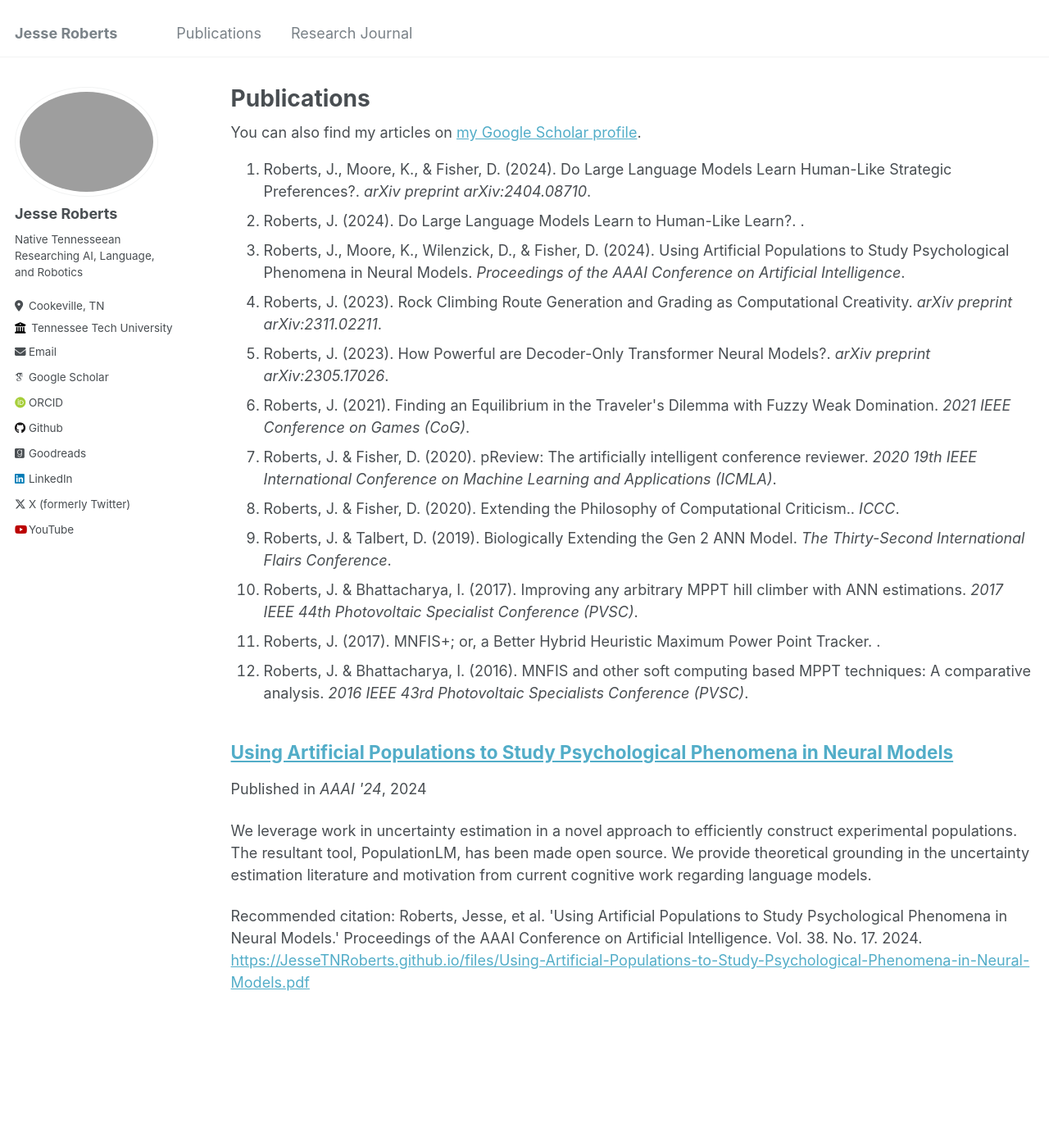
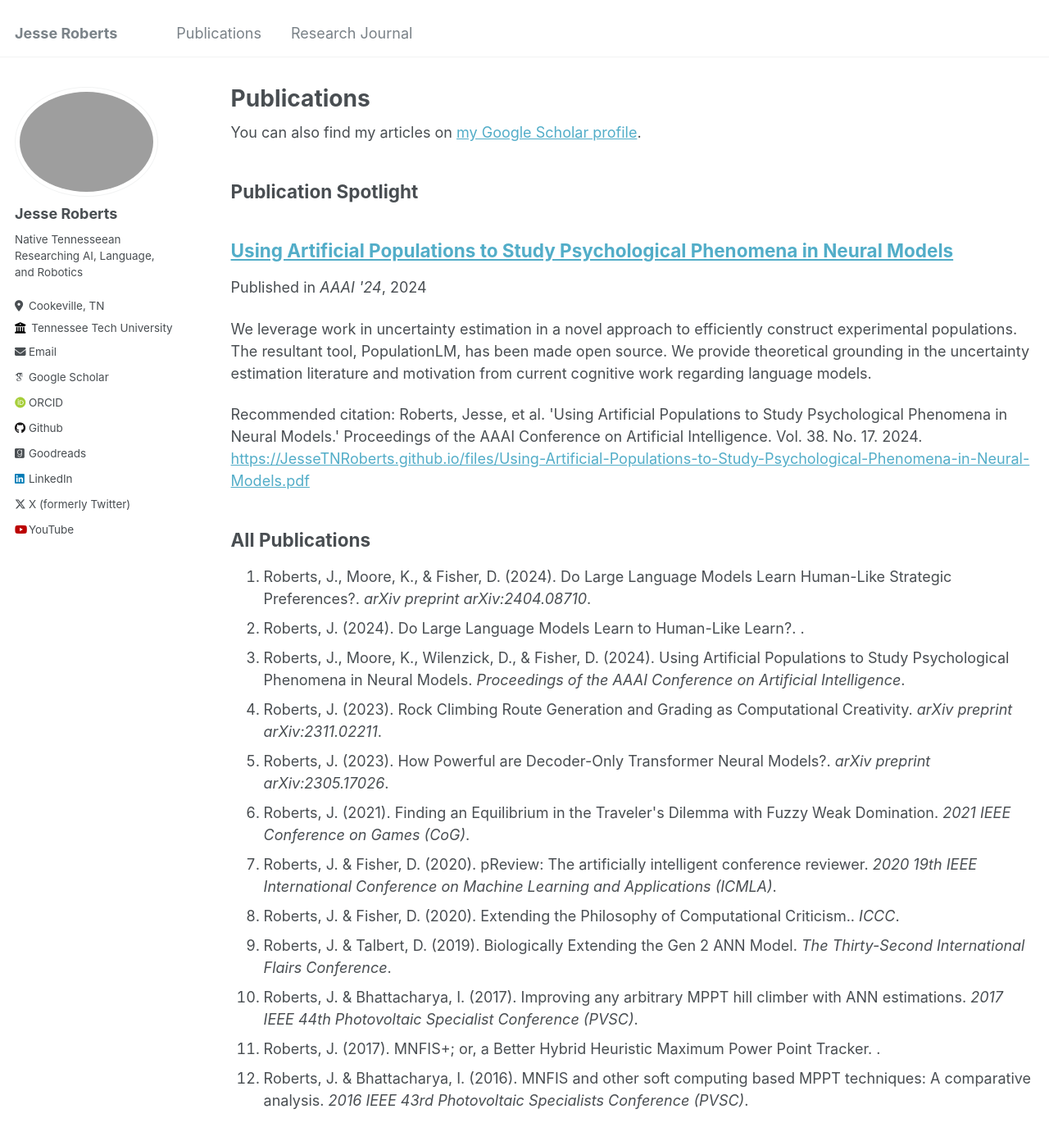
Before and after one commit to JesseTNRoberts/JesseTNRoberts.github.io, a Jekyll site: the page built from _pages/publications.md, in a window 1280 px wide and 1400 px high. Shown: the top 1392 px of the window at 82% size. Built offline with Jekyll 4.4.1, drawn with Linux system fonts in a browser that asks for light colours; nearby versions of some CDN libraries; some web fonts are replaced.

Commit message:
Update publications.md

```diff
--- a/_pages/publications.md
+++ b/_pages/publications.md
@@ -9,17 +9,13 @@ author_profile: true
   <div class="wordwrap">You can also find my articles on <a href="{{site.author.googlescholar}}">my Google Scholar profile</a>.</div>
 {% endif %}
 
-<div id="orcid-profiles-widget-js" data-orcids="0000-0002-6210-0678">
-      <!-- Container for ORCID profile widget -- Add ORCIDs delimited by commas to -- the data-orcids attribute. -->
-    </div>
-<script type='text/javascript' src='https://code.jquery.com/jquery-1.9.1.js'></script>
-<script type='text/javascript' src="{{ base.url | prepend: site.url }}/_pages/jquery.orcidProfilesWidget.js"></script>
-<link rel="stylesheet" type="text/css" href="{{ base.url | prepend: site.url }}/_pages/orcid-profiles-widget.css">
-
-
-{% include publications %}
+## Publication Spotlight
 
 {% include base_path %}
 {% for post in site.publications reversed %}
   {% include archive-single.html %}
 {% endfor %}
+
+## All Publications
+
+{% include publications %}
```
